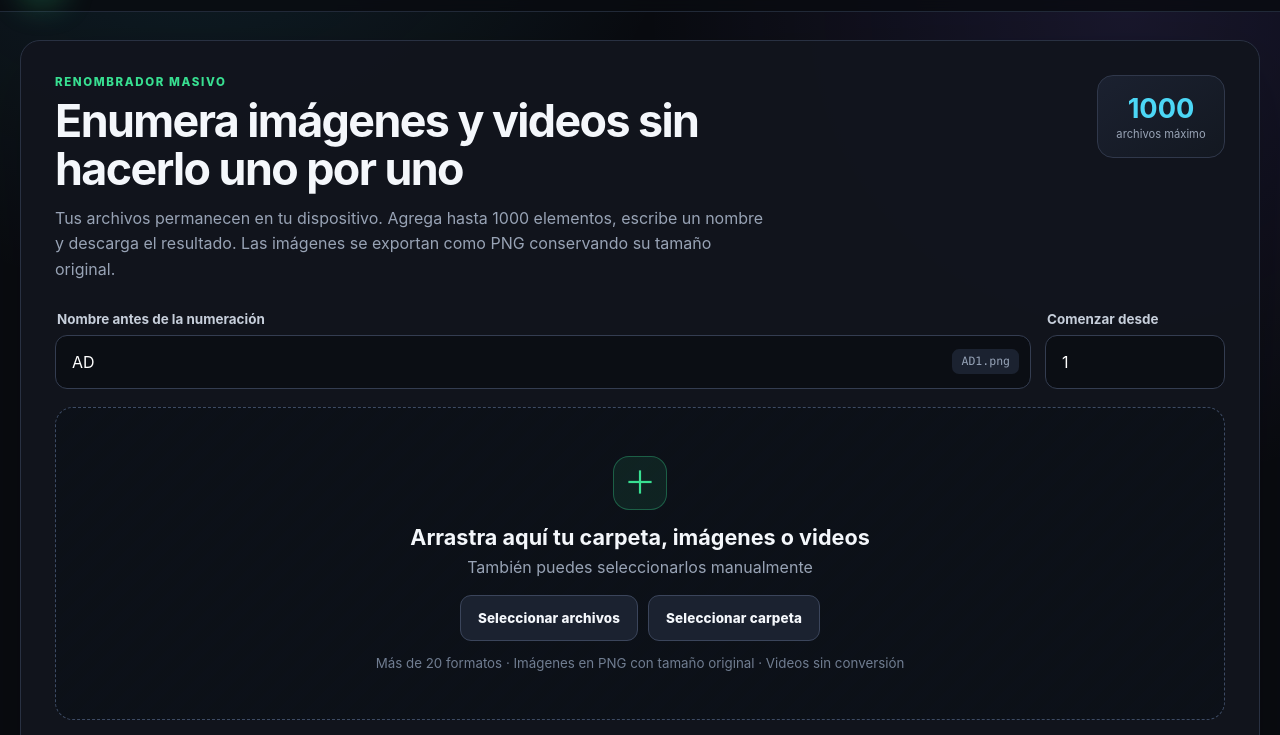
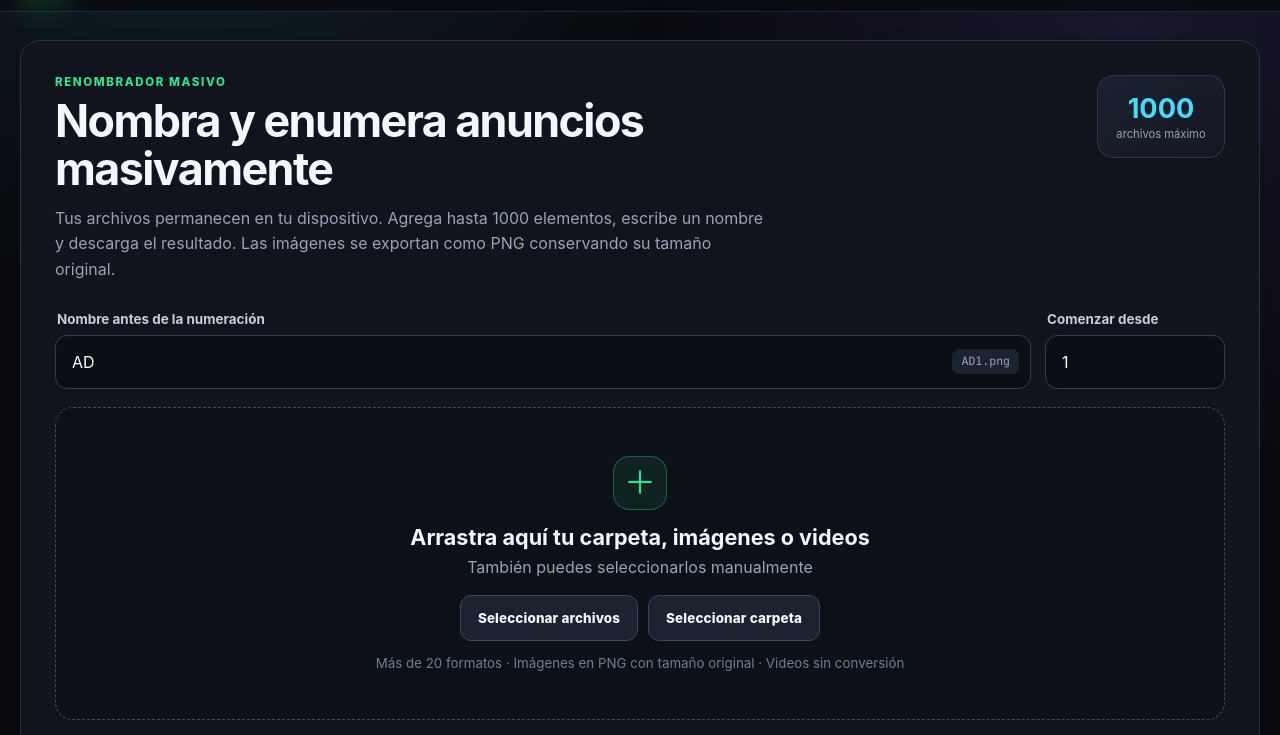
Before and after one commit to ernestoIA123/APP-WEB-NETO-NUMERADOR, a plain HTML site: page index.html in a window 1280 px wide. Shown: the part 62-797 px from the top of the page. Drawn offline with Linux system fonts and the light colour scheme.

Commit message:
Actualizar titulo principal

```diff
--- a/index.html
+++ b/index.html
@@ -25,7 +25,7 @@
       <div class="intro">
         <div>
           <span class="eyebrow">RENOMBRADOR MASIVO</span>
-          <h1 id="mainTitle">Enumera imágenes y videos sin hacerlo uno por uno</h1>
+          <h1 id="mainTitle">Nombra y enumera anuncios masivamente</h1>
           <p>Tus archivos permanecen en tu dispositivo. Agrega hasta 1000 elementos, escribe un nombre y descarga el resultado. Las imágenes se exportan como PNG conservando su tamaño original.</p>
         </div>
         <div class="limit-badge"><strong>1000</strong><span>archivos máximo</span></div>
```
